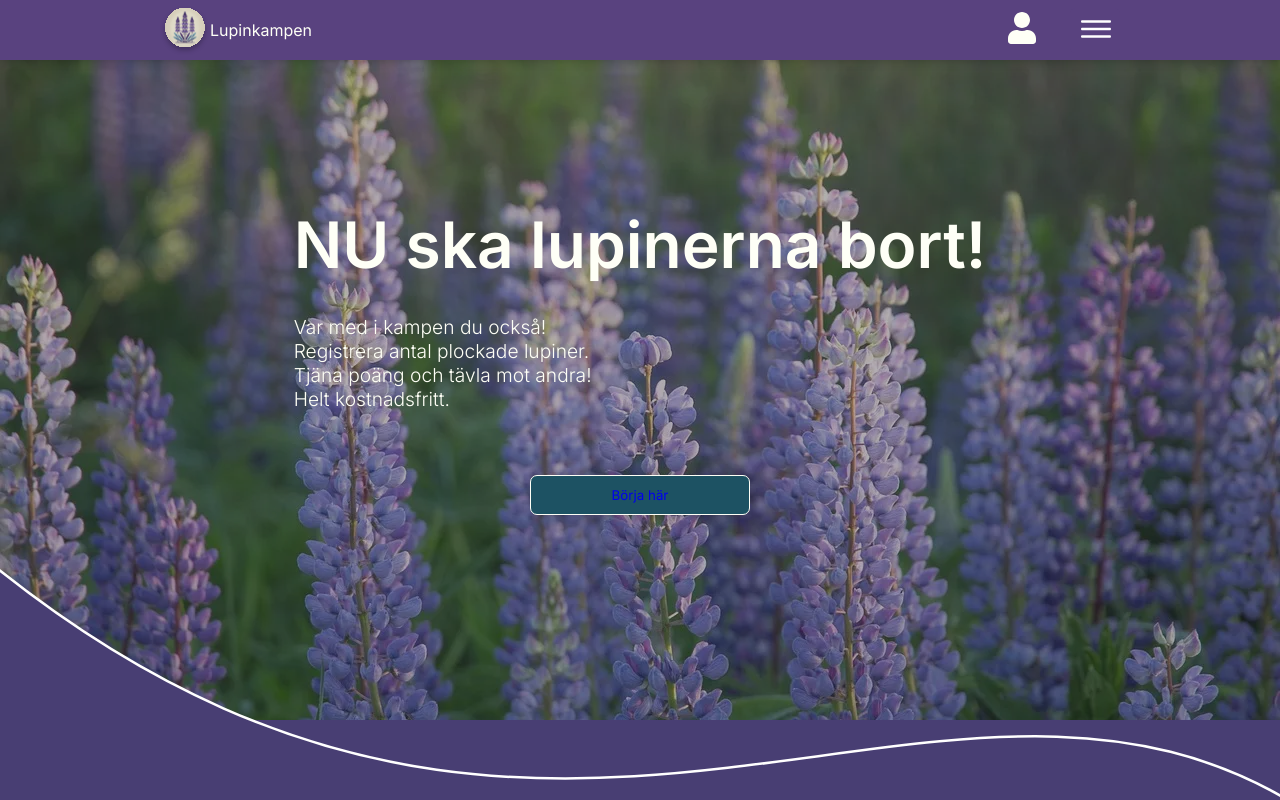
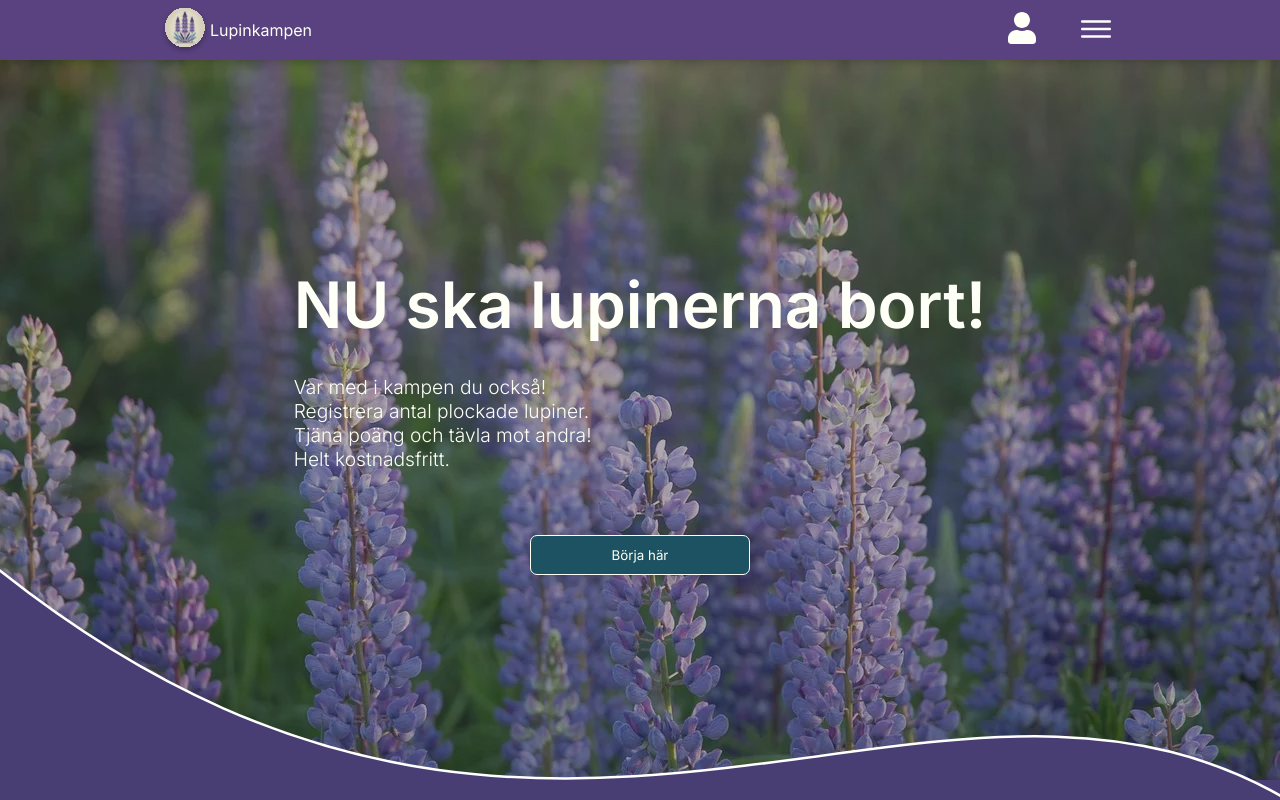
Before and after one commit to CarolineVarsaga/lupinkampen, a React (Vite) app in the folder client/: page / in a window 1280 px wide. Shown: the top 800 px of the page. Built offline with nearby package versions, Linux system fonts and the light colour scheme; no server answers.

Commit message:
✏️ adds classname to main

```diff
--- a/client/src/views/Layout.tsx
+++ b/client/src/views/Layout.tsx
@@ -6,7 +6,7 @@ const Layout = () => {
   return (
     <>
       <Header />
-      <main>
+      <main className="main-content">
         <Outlet></Outlet>
       </main>
       <Footer />
```
